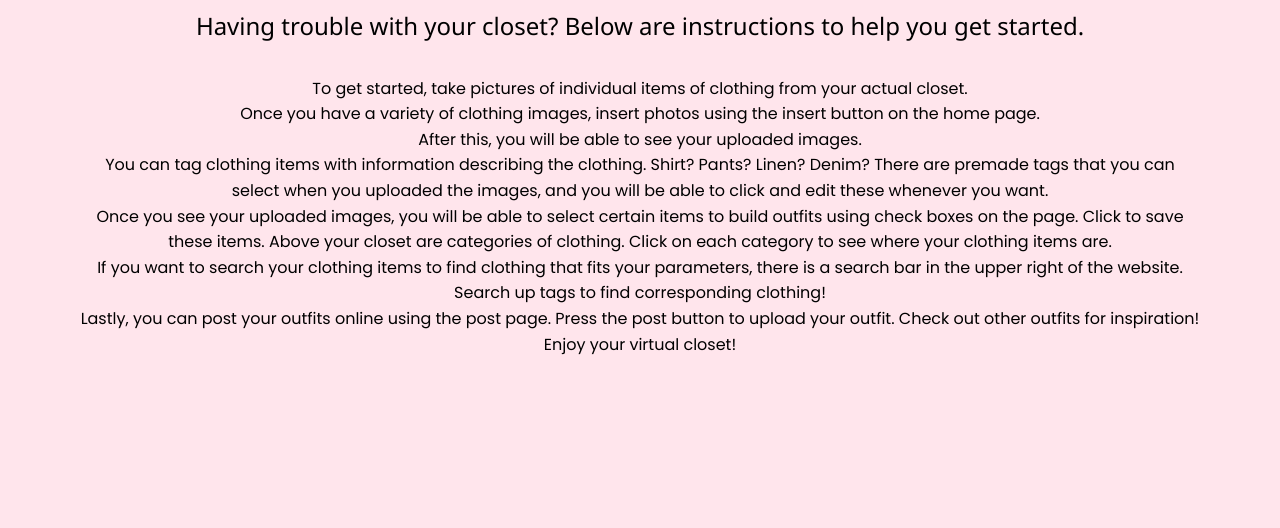
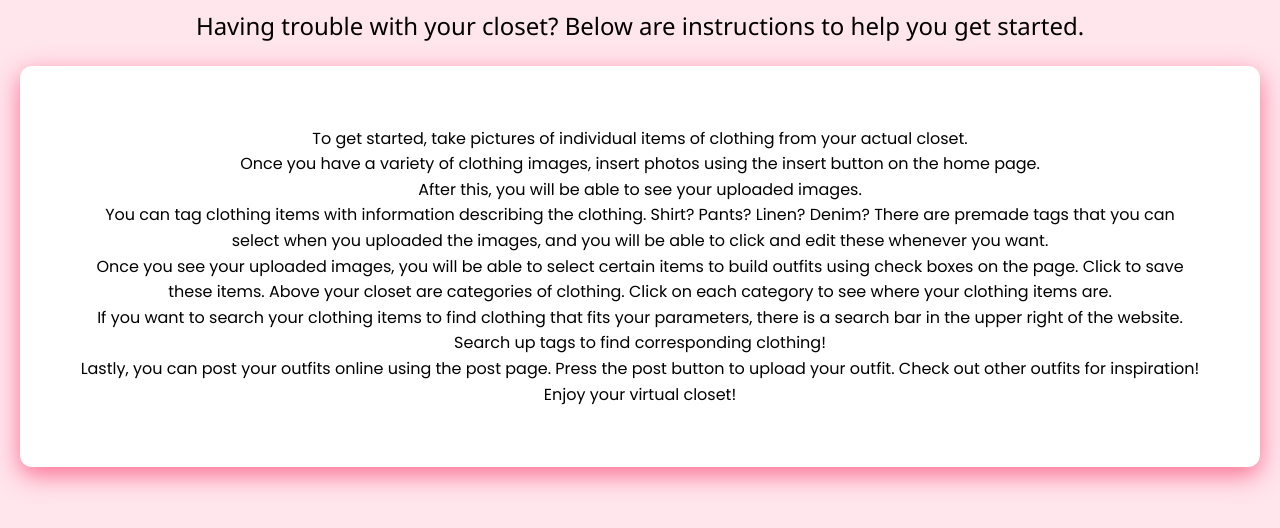
Before and after one commit to trishllamaz/fitter-critters, a plain HTML site: page help.html in a window 1280 px wide. Shown: the part 138-666 px from the top of the page. Drawn offline with Linux system fonts and the light colour scheme.

Commit message:
Changed some of the css

```diff
--- a/styles.css
+++ b/styles.css
@@ -397,6 +397,17 @@ a {
     display: none;
 }
 
+/* Section for links on social preview page */
+
+.social-media-links{
+    display: flexbox;
+    justify-content: space-between;
+    margin: 15px 0 0 0;
+    align-items: center; /* This aligns the items vertically center in the container */
+    margin: 15px 0 0 0; /* Top margin 15px, no bottom margin */
+    padding: 0;
+}
+
 /* Set styles for the closet page */
 .container {
     min-height: 100%;
--- a/styles_help.css
+++ b/styles_help.css
@@ -10,7 +10,20 @@
     margin: 30px;
     text-align: center;
     align-items: center;
+    background-color: #fff;
+    min-width: 200px;
+    min-height: 200px;
+    border-radius: 12px;
+    box-shadow: #fb6f92 0px 8px 24px;
+    display: flex;
+    flex-direction: column;
+    justify-content: center;
+    align-items: center;
+    text-align: center;
+    padding: 60px;
+    margin: 20px;
 }
+
 
 .topnav {
     overflow: hidden;
```
